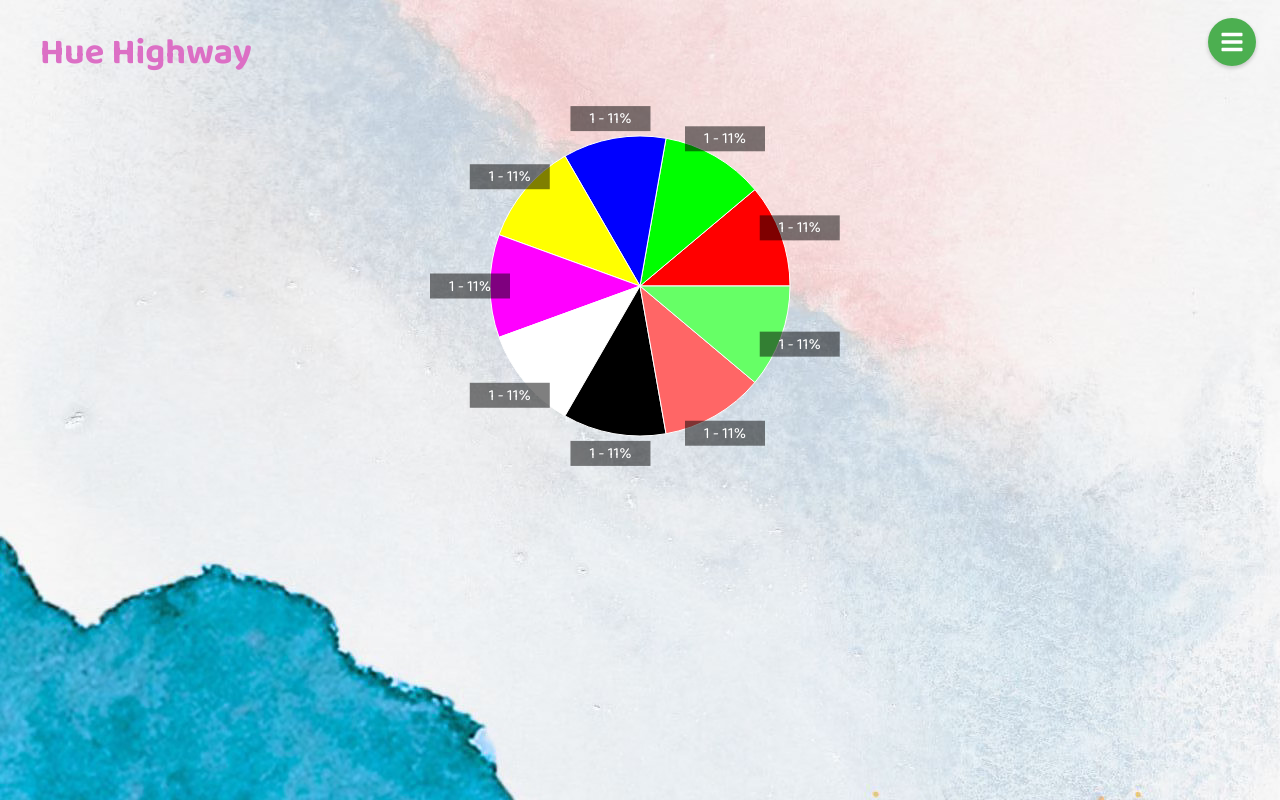
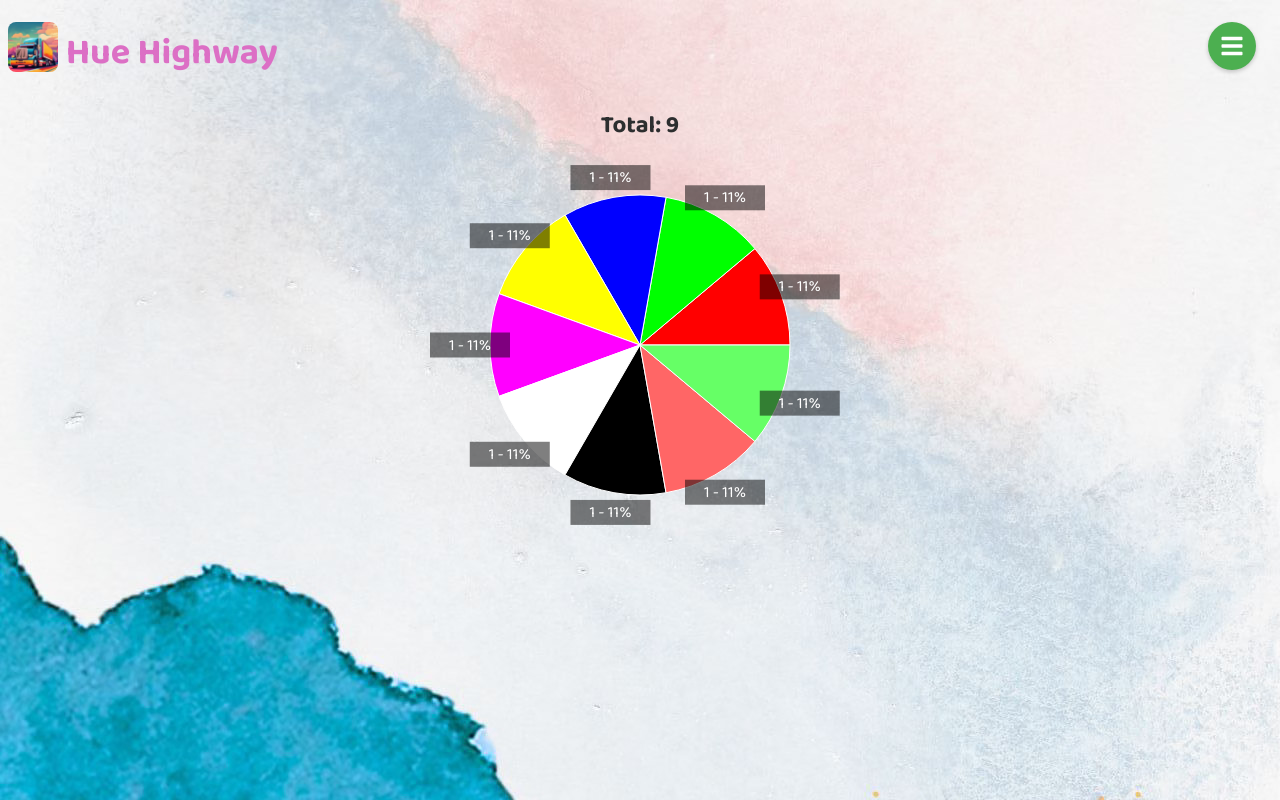
Before and after one commit to DrewJohnsonGT/hue-highway, a Next.js app: page /chart in a window 1280 px wide. Built offline with nearby package versions, Linux system fonts and the light colour scheme.

Commit message:
Adding logo to header

```diff
--- /dev/null
+++ b/src/app/chart/page.module.css
@@ -0,0 +1,10 @@
+.root {
+  display: flex;
+  justify-content: center;
+  align-items: center;
+  flex-direction: column;
+}
+
+.total {
+  margin-bottom: 0;
+}
--- a/src/app/chart/page.tsx
+++ b/src/app/chart/page.tsx
@@ -3,17 +3,22 @@
 import { Cell, Pie, PieChart, ResponsiveContainer } from 'recharts';
 import { Loading } from '~/components';
 import { useAppState } from '~/context/useAppState';
+import styles from './page.module.css';
 
 const ChartPage = () => {
   const {
     state: { colors, isLoading },
   } = useAppState();
   const colorsWithCount = colors.filter((color) => color.count > 0);
-  return (
-    <div>
-      {isLoading ? (
+  const totalCount = colorsWithCount.reduce(
+    (acc, color) => acc + color.count,
+    0,
+  );
+  return isLoading ? (
     <Loading />
   ) : (
+    <div className={styles.root}>
+      <h2 className={styles.total}>Total: {totalCount}</h2>
       <ResponsiveContainer width="100%" height={400}>
         <PieChart>
           <Pie
@@ -48,7 +53,6 @@ const ChartPage = () => {
           </Pie>
         </PieChart>
       </ResponsiveContainer>
-      )}
     </div>
   );
 };
--- a/src/components/Header/index.module.css
+++ b/src/components/Header/index.module.css
@@ -2,8 +2,17 @@
   position: relative;
 }
 
+.logoAndTitle {
+  display: flex;
+  align-items: center;
+  gap: 0.5rem;
+}
+
+.logo {
+  border-radius: 8px;
+}
+
 .title {
-  margin-left: 2rem;
   font-size: 2.25rem;
   margin-top: 1rem;
   margin-bottom: 0.25rem;
--- a/src/components/Header/index.tsx
+++ b/src/components/Header/index.tsx
@@ -10,6 +10,7 @@ import {
   FaRegEdit,
   FaSortAmountUp,
 } from 'react-icons/fa';
+import Image from 'next/image';
 import Link from 'next/link';
 import { usePathname } from 'next/navigation';
 import { SITE_TITLE } from '~/constants';
@@ -48,7 +49,16 @@ export const Header = () => {
 
   return (
     <div className={styles.root}>
-      <h1 className={styles.title}>{SITE_TITLE}</h1>
+      <span className={styles.logoAndTitle}>
+        <Image
+          src="/images/logo.jpg"
+          width={50}
+          height={50}
+          alt="logo"
+          className={styles.logo}
+        />
+        <h1 className={styles.title}>{SITE_TITLE}</h1>
+      </span>
       <div className={styles.floatingActionButton} onClick={toggleMenu}>
         {isMenuOpen ? <FaChevronDown /> : <FaBars />}
       </div>
```
Lines whose indentation alone changed are shown as unchanged.
